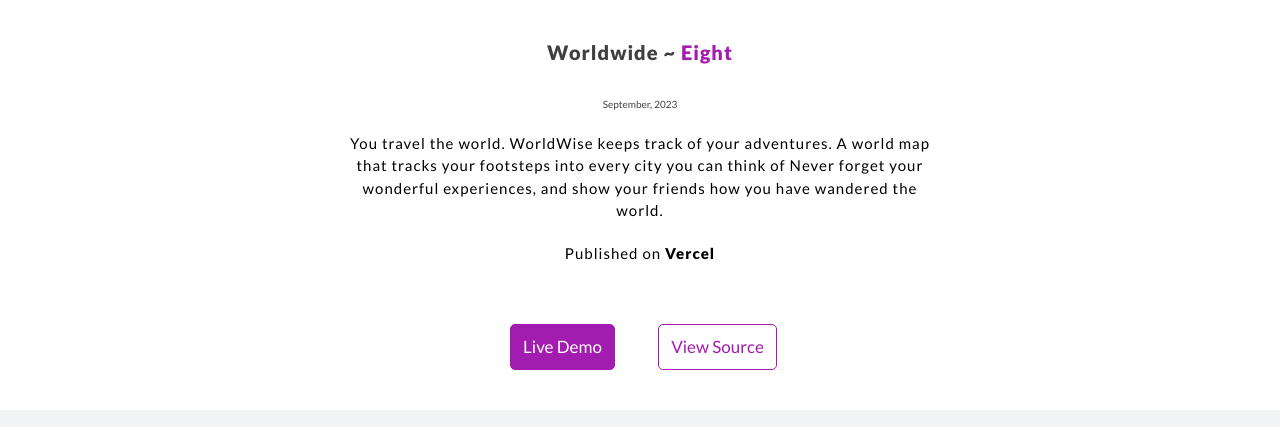
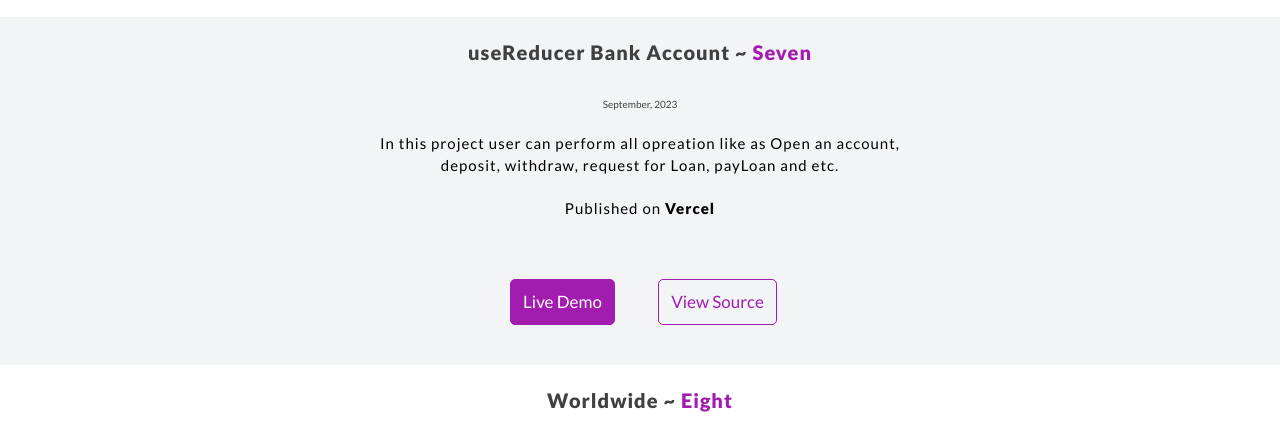
Before and after one commit to sandeep8854/sandeep-portfolio, a plain HTML site: page react/reactIndex.html in a window 1280 px wide. Shown: the part 287-714 px from the top of the page. Drawn offline with Linux system fonts and the light colour scheme.

Commit message:
adding one more project name is redux intro

```diff
--- a/react/reactIndex.html
+++ b/react/reactIndex.html
@@ -49,6 +49,35 @@
     <!-- Header end -->
     <!-- Project start -->
 
+    <section class="section section-non-white">
+      <div class="container container-center">
+        <h1>
+          useReducer Bank Account ~
+          <span class="high-light">Seven</span>
+        </h1>
+        <small>September, 2023</small>
+        <p>
+          In this project user can perform all opreation like as Open an
+          account, deposit, withdraw, request for Loan, payLoan and etc.
+        </p>
+        <p>Published on <strong>Vercel</strong></p>
+        <div class="button-center">
+          <a
+            class="link link-primary"
+            target="_blank"
+            href="https://redux-intro-two.vercel.app/"
+            >Live Demo</a
+          >
+          <a
+            class="link link-secondary"
+            target="_blank"
+            href="https://github.com/sandeep8854/redux-intro"
+            >View Source</a
+          >
+        </div>
+      </div>
+    </section>
+    <!-- redux account intro -->
     <section class="section">
       <div class="container container-center">
         <h1>
```
